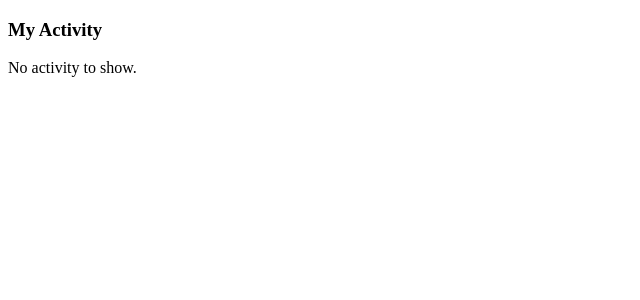
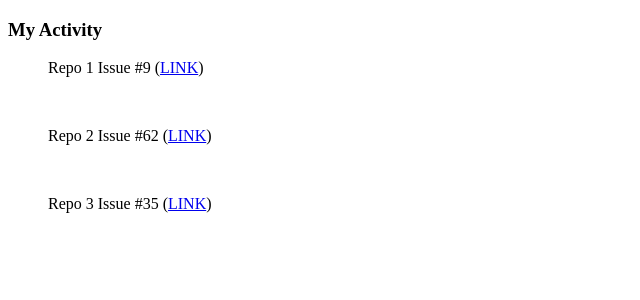
Before and after one commit to ttamre/unhindled, a Django app: page /mystream/ in a window 1280 px wide. Shown: the top 300 px of the page, without its empty margins (0-640 px from the left). Run offline with Django 3.2, Linux system fonts and the light colour scheme.

Commit message:
working bones

```diff
--- a/project404/unhindled/templates/unhindled/mystream.html
+++ b/project404/unhindled/templates/unhindled/mystream.html
@@ -51,13 +51,13 @@
             {% endif %}
           {% endif %}
 
+          <!-- Github Activity -->
           <h3>My Activity</h3>
-          {% if event_list %}
-              <ul>
-              {% for event in event_list %}
-                  <li>{{ event }}</a></li>
+          {% if context %}
+              {% for event in context %}
+                  <ul>{{event.repo}} Issue #{{event.issue}} (<a href={{event.url}}>LINK</a>)</ul>
+                  <br>
               {% endfor %}
-              </ul>
           {% else %}
               <p>No activity to show.</p>
           {% endif %}
--- a/project404/unhindled/views.py
+++ b/project404/unhindled/views.py
@@ -24,16 +24,16 @@ class StreamView(generic.ListView):
     def get(self, request, *args, **kwargs):
         # events = requests.get(f'https://api.github.com/users/ttamre/events/public').json()
         event_list = [
-            {"repo": "1", "url": 'link to repo 1', "issue": 'issue'},
-            {"repo": "2", "url": 'link to repo 2', "issue": 'issue'},
-            {"repo": "3", "url": 'link to repo 3', "issue": 'issue'}
+            {"repo": "Repo 1", "url": 'link to repo 1', "issue": '9'},
+            {"repo": "Repo 2", "url": 'link to repo 2', "issue": '62'},
+            {"repo": "Repo 3", "url": 'link to repo 3', "issue": '35'}
         ]
         # for event in events:
             # repo = event.get("repo", {}).get("name")
             # url  = event.get("repo", {}).get("url")
             # issue = event.get("payload", {}).get("issue", {}).get("number")
 
-            # context.append({"repo": repo, "url": url, "issue": issue})
+            # event_list.append({"repo": repo, "url": url, "issue": str(issue)})
 
         return render(request, 'unhindled/mystream.html', {"context": event_list})
 
```
